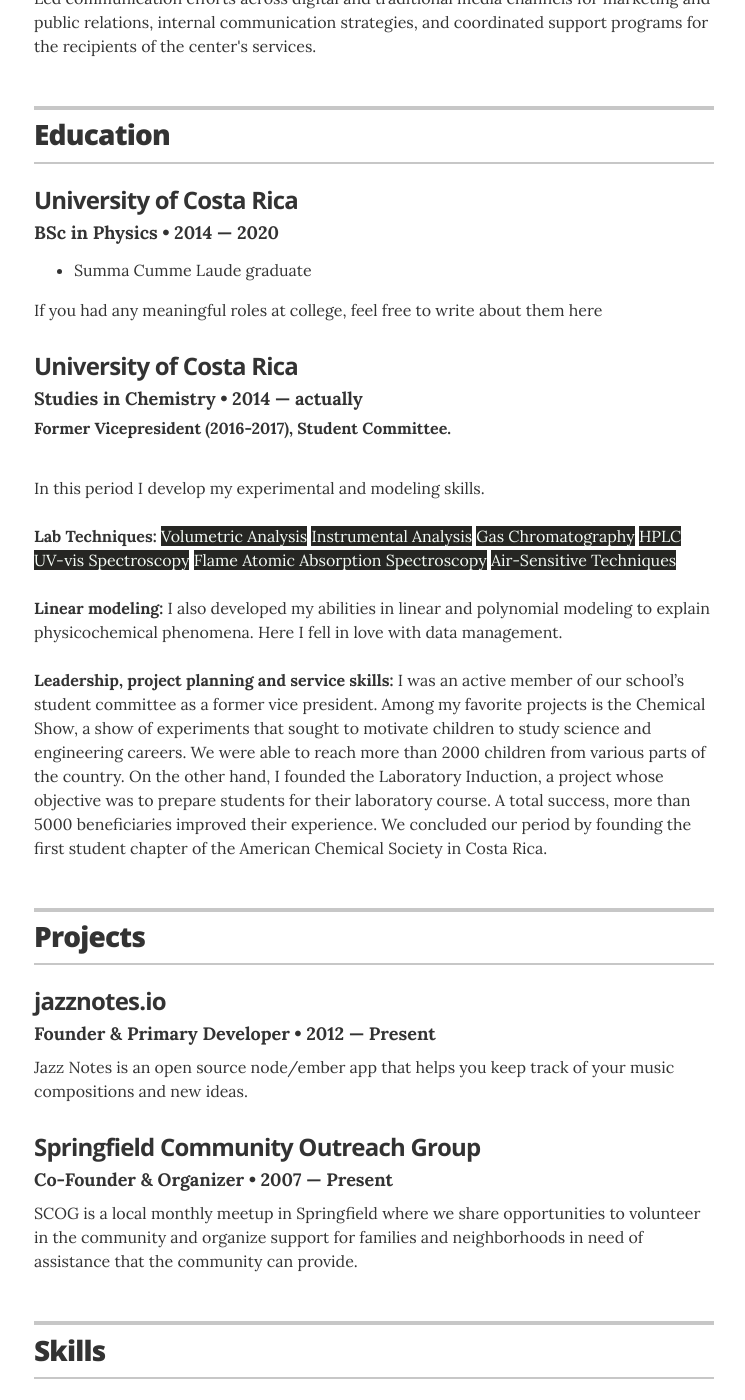
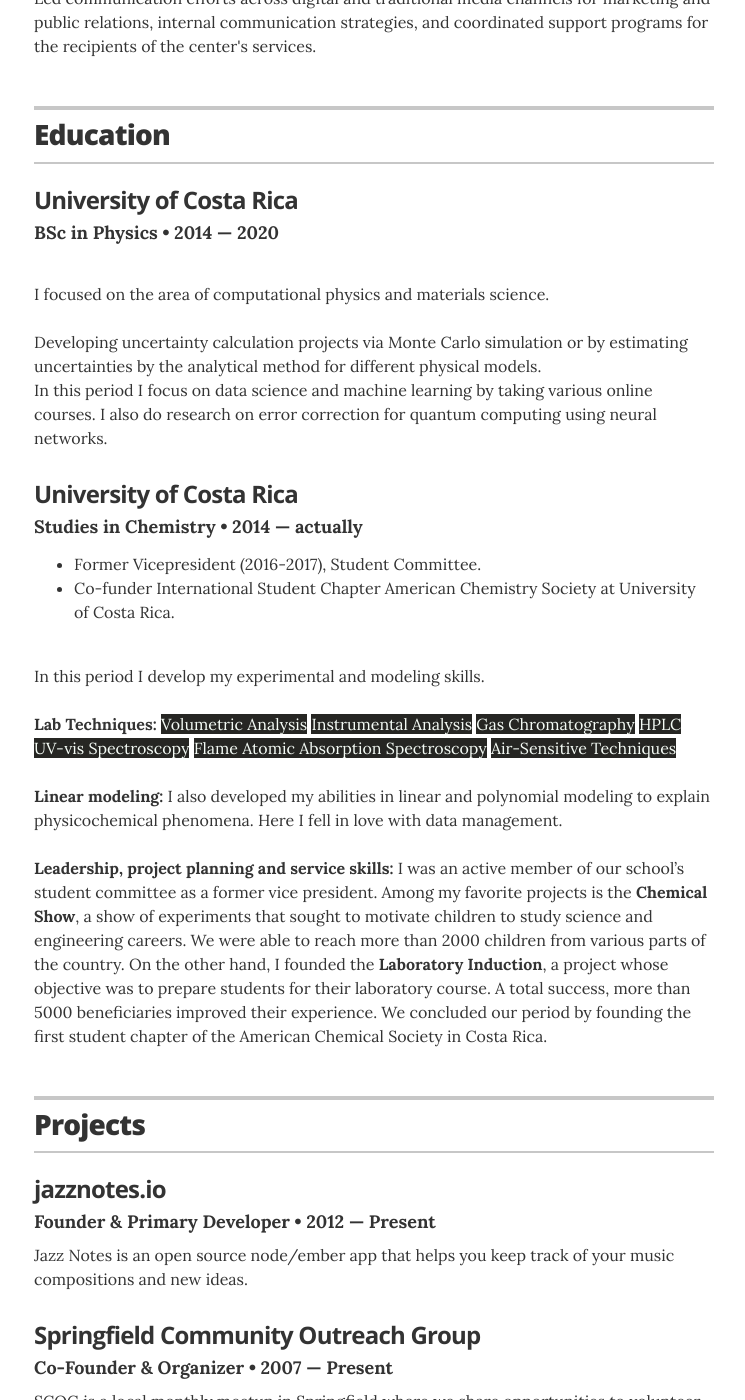
Before and after one commit to jeff0994/jeff0994.github.io, a Jekyll site: the page built from index.html, in a window 1280 px wide and 1400 px high, scrolled down 1180 px. Shown: the whole window, without its empty margins (266-1011 px from the left). Built offline with Jekyll 4.4.1, drawn with Linux system fonts in a browser that asks for light colours.

Commit message:
Update education.yml

```diff
--- a/_data/education.yml
+++ b/_data/education.yml
@@ -2,14 +2,21 @@
 - degree: BSc in Physics
   uni: University of Costa Rica
   year: 2014 &mdash; 2020
-  awards:
-    - award: Summa Cumme Laude graduate
-  summary: If you had any meaningful roles at college, feel free to write about them here
+#  awards:
+#    - award:
+  summary: <br> I focused on the area of computational physics and materials science.</br>
+
+            <br/>Developing uncertainty calculation projects via Monte Carlo simulation or by estimating uncertainties by the analytical method for different physical models.
+
+            <br/> In this period I focus on data science and machine learning by taking various online courses.
+                  I also do research on error correction for quantum computing using neural networks.
 
 - degree: Studies in Chemistry
   uni: University of Costa Rica
   year: 2014 &mdash; actually
-  award: Former Vicepresident (2016-2017), Student Committee.
+  awards:
+    - award: Former Vicepresident (2016-2017), Student Committee.
+    - award: Co-funder International Student Chapter American Chemistry Society at University of Costa Rica.
   summary: <br> In this period I develop my experimental and modeling skills.</br>
 
            <br/><b>Lab Techniques:</b> <mark>Volumetric Analysis</mark> <mark>Instrumental Analysis</mark> <mark>Gas Chromatography</mark> <mark>HPLC</mark>
@@ -18,6 +25,6 @@
            <br/><b>Linear modeling:</b> I also developed my abilities in linear and polynomial modeling to explain physicochemical phenomena. Here I fell in love with data management.
            <br/>
            <br/>
-           <b>Leadership, project planning and service skills:</b> I was an active member of our school’s student committee as a former vice president. Among my favorite projects is the Chemical Show, a show of experiments that sought to motivate children to study science and engineering careers. We were able to reach more than 2000 children from various parts of the country.
-           On the other hand, I founded the Laboratory Induction, a project whose objective was to prepare students for their laboratory course. A total success, more than 5000 beneficiaries improved their experience.
+           <b>Leadership, project planning and service skills:</b> I was an active member of our school’s student committee as a former vice president. Among my favorite projects is the <b>Chemical Show</b>, a show of experiments that sought to motivate children to study science and engineering careers. We were able to reach more than 2000 children from various parts of the country.
+           On the other hand, I founded the <b>Laboratory Induction</b>, a project whose objective was to prepare students for their laboratory course. A total success, more than 5000 beneficiaries improved their experience.
            We concluded our period by founding the first student chapter of the American Chemical Society in Costa Rica.
```
